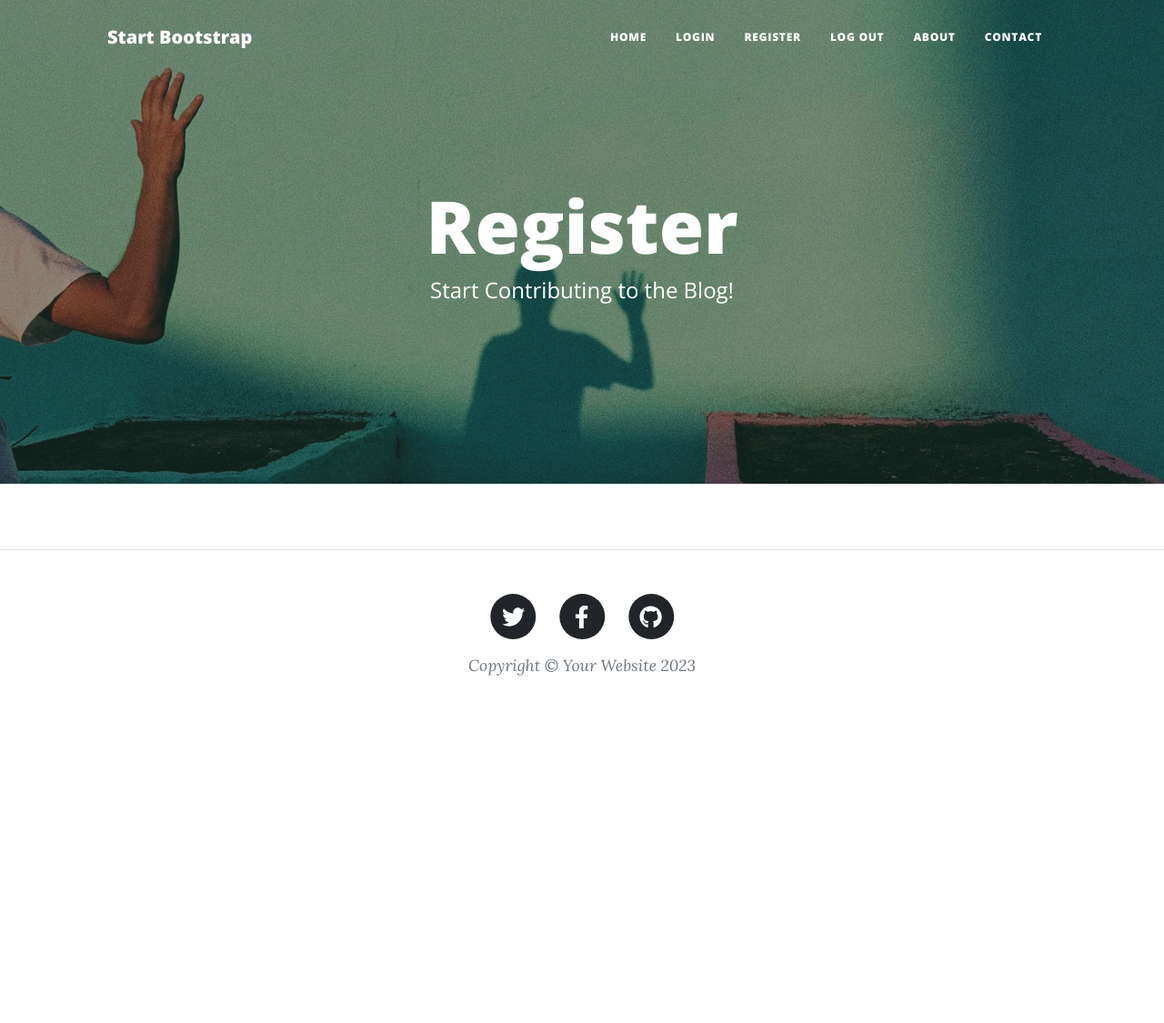
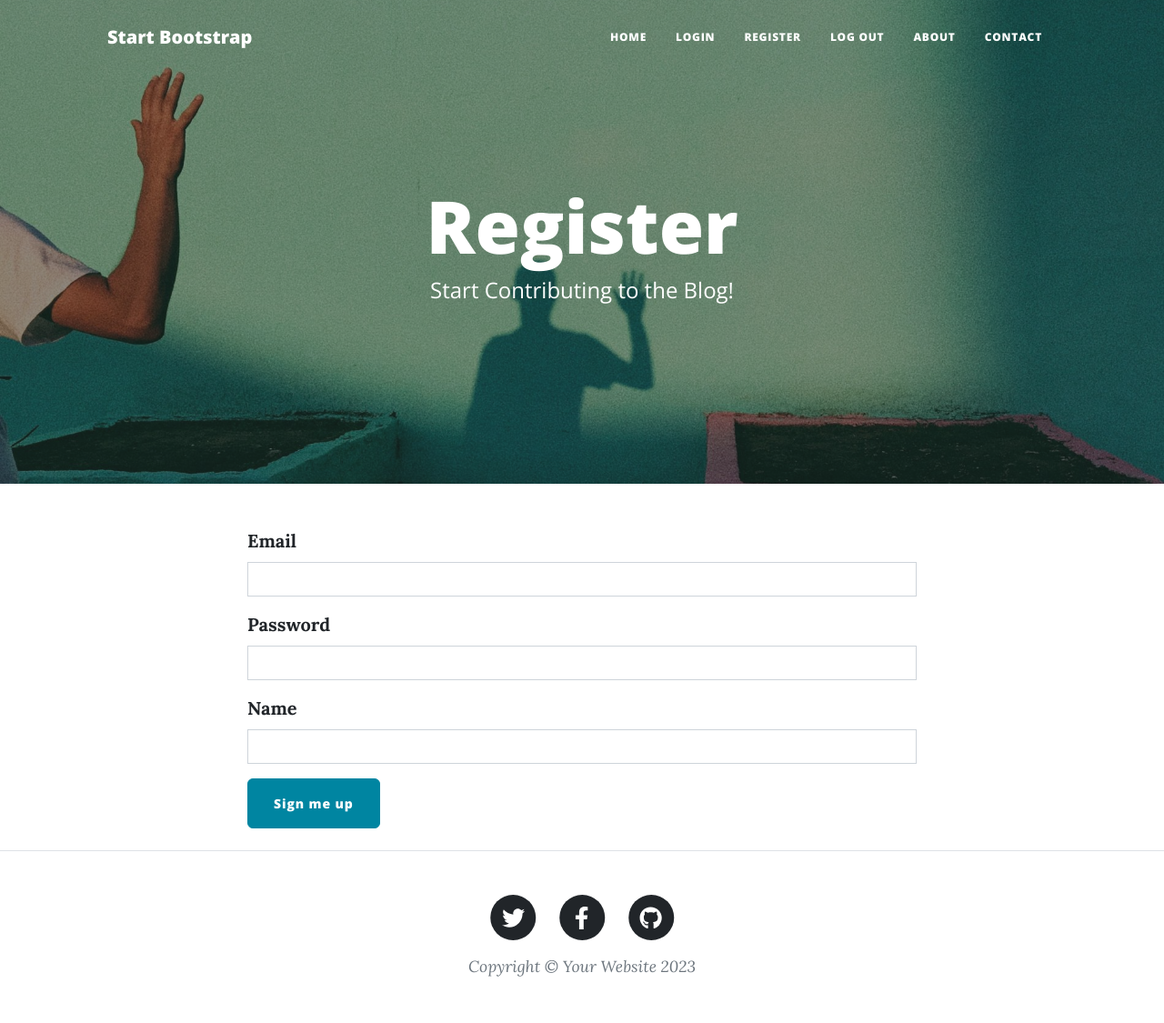
Before and after one commit to MariuszLepkowski/Blog-with-users-and-authentication-Flask, a Flask app: page /register in a window 1280 px wide. Shown: the whole page at 91% size. Before the commit the page ends 743 px from the top, so only its background shows below. Run offline with Flask 3, Linux system fonts and the light colour scheme; some libraries are stand-ins or nearby versions.

Commit message:
Create a WTForm in the forms.py called RegisterForm. Use Bootstrap-Flask's render_form() macro to render the form on the register.html.

```diff
--- a/forms.py
+++ b/forms.py
@@ -1,6 +1,6 @@
 from flask_wtf import FlaskForm
 from wtforms import StringField, SubmitField
-from wtforms.validators import DataRequired, URL
+from wtforms.validators import DataRequired, URL, Email
 from flask_ckeditor import CKEditorField
 
 
@@ -14,6 +14,12 @@ class CreatePostForm(FlaskForm):
 
 
 # TODO: Create a RegisterForm to register new users
+class RegisterForm(FlaskForm):
+    email = StringField('Email', validators=[DataRequired(), Email()])
+    password = StringField('Password', validators=[DataRequired()])
+    name = StringField('Name', validators=[DataRequired()])
+    submit = SubmitField('Sign me up')
+
 
 
 # TODO: Create a LoginForm to login existing users
--- a/main.py
+++ b/main.py
@@ -8,7 +8,7 @@ from flask_sqlalchemy import SQLAlchemy
 from functools import wraps
 from werkzeug.security import generate_password_hash, check_password_hash
 from sqlalchemy.orm import relationship
-from forms import CreatePostForm
+from forms import CreatePostForm, RegisterForm
 from dotenv import load_dotenv
 import os
 
@@ -50,7 +50,8 @@ with app.app_context():
 # TODO: Use Werkzeug to hash the user's password when creating a new user.
 @app.route('/register')
 def register():
-    return render_template("register.html")
+    form = RegisterForm()
+    return render_template("register.html", form=form)
 
 
 # TODO: Retrieve a user from the database based on their email.
--- a/templates/header.html
+++ b/templates/header.html
@@ -8,7 +8,7 @@
     />
     <meta name="description" content="" />
     <meta name="author" content="" />
-    <title>Angela's Blog</title>
+    <title>My Blog</title>
     {% block styles %}
     <!-- Load Bootstrap-Flask CSS here -->
     {{ bootstrap.load_css() }}
--- a/templates/index.html
+++ b/templates/index.html
@@ -9,8 +9,8 @@
     <div class="row gx-4 gx-lg-5 justify-content-center">
       <div class="col-md-10 col-lg-8 col-xl-7">
         <div class="site-heading">
-          <h1>Angela's Blog</h1>
-          <span class="subheading">A collection of random musings.</span>
+          <h1>My Blog</h1>
+          <span class="subheading">A collection of random posts.</span>
         </div>
       </div>
     </div>
--- a/templates/register.html
+++ b/templates/register.html
@@ -23,6 +23,7 @@ include "header.html" %}
     <div class="row">
       <div class="col-lg-8 col-md-10 mx-auto">
         <!--TODO: render your registration form here-->
+            {{ render_form(form) }}
       </div>
     </div>
   </div>
```
Also changed, not shown: 1 other file.
